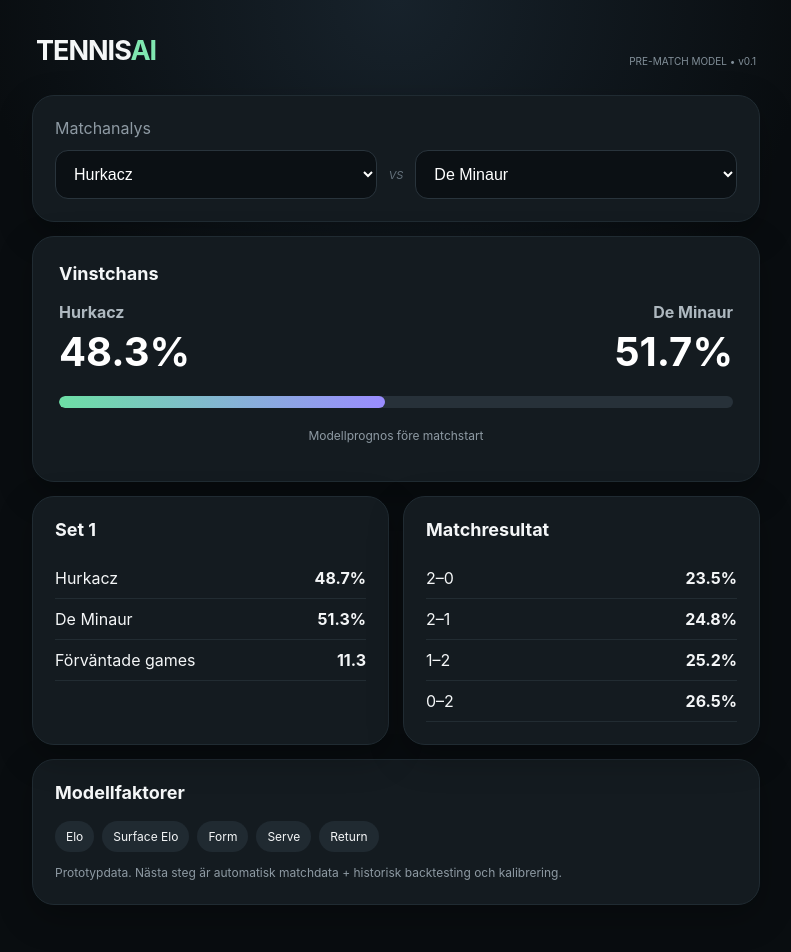
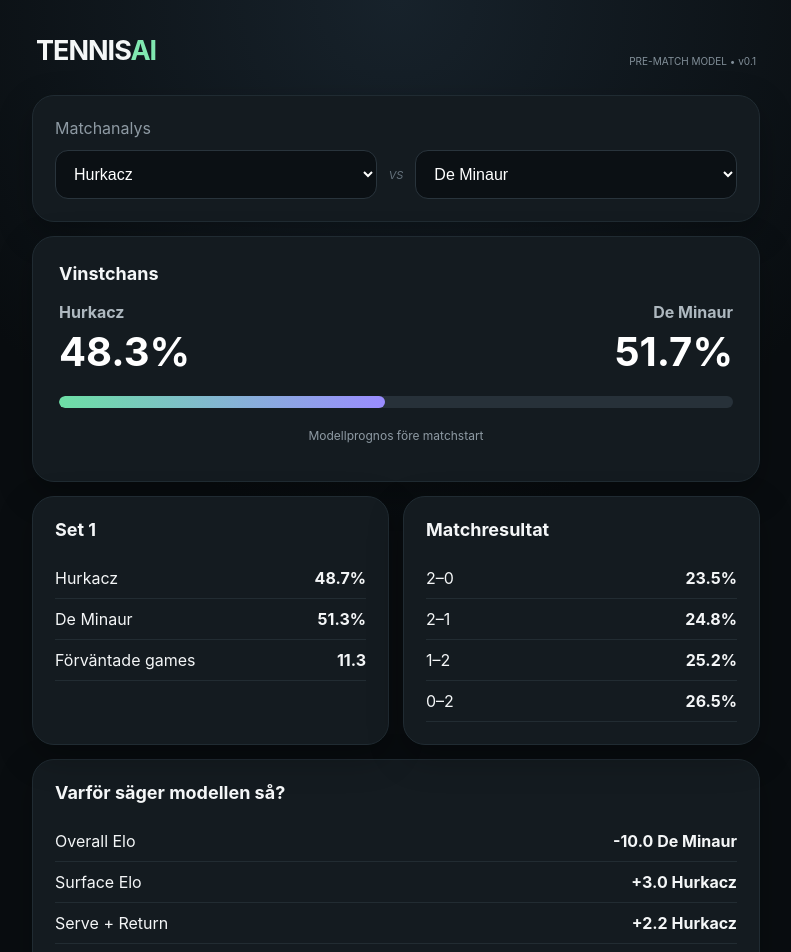
Before and after one commit to henrykj667-jpg/tennis-ai, a React (Vite) app: page / in a window 1280 px wide. Shown: the top 952 px of the page, without its empty margins (244-1035 px from the left). Built offline with nearby package versions, Linux system fonts and the light colour scheme.

Commit message:
Add transparent model factors and confidence

```diff
--- a/src/main.jsx
+++ b/src/main.jsx
@@ -13,9 +13,18 @@ const players = {
   Rublev:{elo:1950,surface:1960,form:5,serve:.66,ret:.39}
 };
 const logistic = x => 1/(1+Math.pow(10,-x/400));
+function factors(a,b){
+  const A=players[a],B=players[b];
+  return [
+    ["Overall Elo", .5*(A.elo-B.elo)],
+    ["Surface Elo", .3*(A.surface-B.surface)],
+    ["Serve + Return", 220*((A.serve+A.ret)-(B.serve+B.ret))],
+    ["Recent form", 7*(A.form-B.form)]
+  ];
+}
 function predict(a,b){
   const A=players[a], B=players[b];
-  const d=.5*(A.elo-B.elo)+.3*(A.surface-B.surface)+220*((A.serve+A.ret)-(B.serve+B.ret))+7*(A.form-B.form);
+  const d=factors(a,b).reduce((sum,item)=>sum+item[1],0);
   const p=logistic(d), set=logistic(d*.78), pa=p, pb=1-p;
   let scores=[["2–0",pa*set],["2–1",pa*(1-set)],["1–2",pb*set],["0–2",pb*(1-set)]];
   const total=scores.reduce((sum,item)=>sum+item[1],0);
@@ -28,6 +37,9 @@ function App(){
   const [a,setA]=useState("Hurkacz");
   const [b,setB]=useState("De Minaur");
   const r=useMemo(()=>predict(a,b),[a,b]);
+  const why=useMemo(()=>factors(a,b),[a,b]);
+  const spread=Math.max(...why.map(x=>Math.abs(x[1])));
+  const confidence=spread>55?"HÖG":spread>25?"MEDEL":"LÅG";
   return (
     <main>
       <header><b>TENNIS<span>AI</span></b><small>PRE-MATCH MODEL • v0.1</small></header>
@@ -48,7 +60,7 @@ function App(){
         <div className="card"><h2>Set 1</h2><div className="stat"><span>{a}</span><b>{(r.set*100).toFixed(1)}%</b></div><div className="stat"><span>{b}</span><b>{((1-r.set)*100).toFixed(1)}%</b></div><div className="stat"><span>Förväntade games</span><b>{r.games.toFixed(1)}</b></div></div>
         <div className="card"><h2>Matchresultat</h2>{r.scores.map(([score,p])=><div key={score} className="stat"><span>{score}</span><b>{(p*100).toFixed(1)}%</b></div>)}</div>
       </section>
-      <section className="card"><h2>Modellfaktorer</h2><div className="chips"><span>Elo</span><span>Surface Elo</span><span>Form</span><span>Serve</span><span>Return</span></div><p className="disclaimer">Prototypdata. Nästa steg är automatisk matchdata + historisk backtesting och kalibrering.</p></section>
+      <section className="card"><h2>Varför säger modellen så?</h2>{why.map(([name,value])=><div key={name} className="stat"><span>{name}</span><b>{value===0?"0":(value>0?"+":"")+value.toFixed(1)} {value>0?a:value<0?b:""}</b></div>)}<div className="stat"><span>Model confidence</span><b>{confidence}</b></div><p className="disclaimer">Positivt värde gynnar {a}, negativt värde gynnar {b}. Confidence beskriver hur tydliga modellens signaler är – inte vinstchansen.</p></section><section className="card"><h2>Modellfaktorer</h2><div className="chips"><span>Elo</span><span>Surface Elo</span><span>Form</span><span>Serve</span><span>Return</span></div><p className="disclaimer">Prototypdata. Nästa steg är automatisk matchdata + historisk backtesting och kalibrering.</p></section>
     </main>
   );
 }
```
